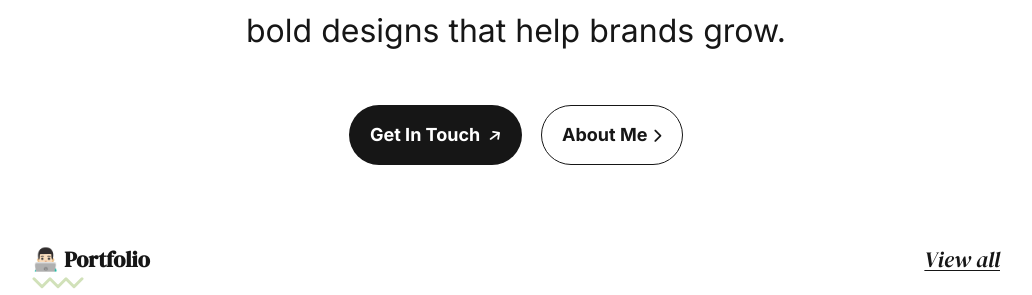
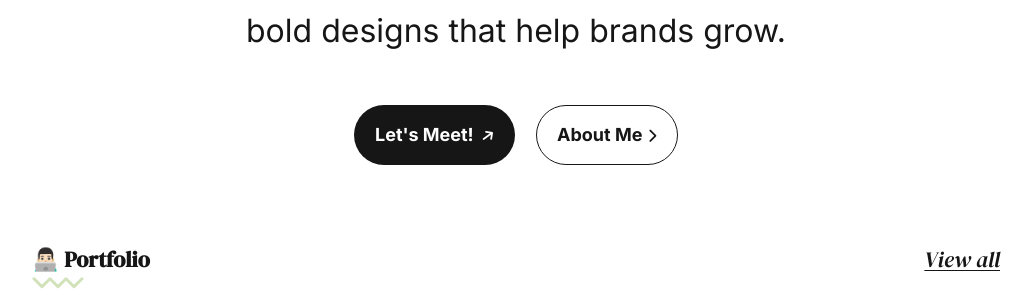
Before and after one commit to emitit/emitit, a Jekyll site: the page built from index.html, in a window 1280 px wide and 900 px high, scrolled down 435 px. Shown: the part 136-431 px from the top of the window, without its empty margins (124-1156 px from the left). Built offline with Jekyll 4.4.1, drawn with Linux system fonts in a browser that asks for light colours; the list of posts is cut into pages by our own code.

Commit message:
meeting link

```diff
--- a/_data/settings.yml
+++ b/_data/settings.yml
@@ -44,7 +44,7 @@
   hero_title: Hey, I'm Temi. I Design <span><i>Digital Products & Brands</i></span> # Add the "span" tag to highlight text.
   hero_description: A UX & Visual Brand Designer focused on designing simple, scalable mobile and web products, as well as creating beautiful, bold designs that help brands grow.
   hero_image: "/images/main-image.webp" # Title background image
-  hero_button_contact: Get In Touch
+  hero_button_contact: Let's Meet!
   hero_button_about: About Me
 
 
@@ -75,6 +75,7 @@
     designation: "Attract. Convert. Grow."
     #--link: "https://www.linkedin.com/in/anastasija-mladenovska-51660924a/"
     content : "I design data-driven websites and mobile applications (Android & iOS) that look amazing, convert and are super easy to use. Every design is backed up by lots of hours of research and usability testing to create user-friendly, intuitive experiences."
+
 #-------------------------------
 #-------------------------------
 # Blog Section
--- a/_includes/section-hero.html
+++ b/_includes/section-hero.html
@@ -9,7 +9,7 @@
           <p class="hero__description">{{ site.data.settings.hero.hero_description }}</p>
           <div class="hero__buttons">
             {% if site.data.settings.hero.hero_button_contact %}
-            <a href="mailto:temi.angjusheva@gmail.com" class="button hero__button__left">{{ site.data.settings.hero.hero_button_contact }} <i class="hero__button__arrow fa-solid fa-arrow-right"></i></a>
+            <a href="https://calendly.com/temi-angjusheva-proton/45min_introduction" class="button hero__button__left">{{ site.data.settings.hero.hero_button_contact }} <i class="hero__button__arrow fa-solid fa-arrow-right"></i></a>
             {% endif %}
             {% if site.data.settings.hero.hero_button_about %}
             <a href="{{site.baseurl}}/about/" class="button button--secondary hero__button__right">{{ site.data.settings.hero.hero_button_about }} <i class="hero__button__arrow fa-solid fa-chevron-right"></i></a>
```
